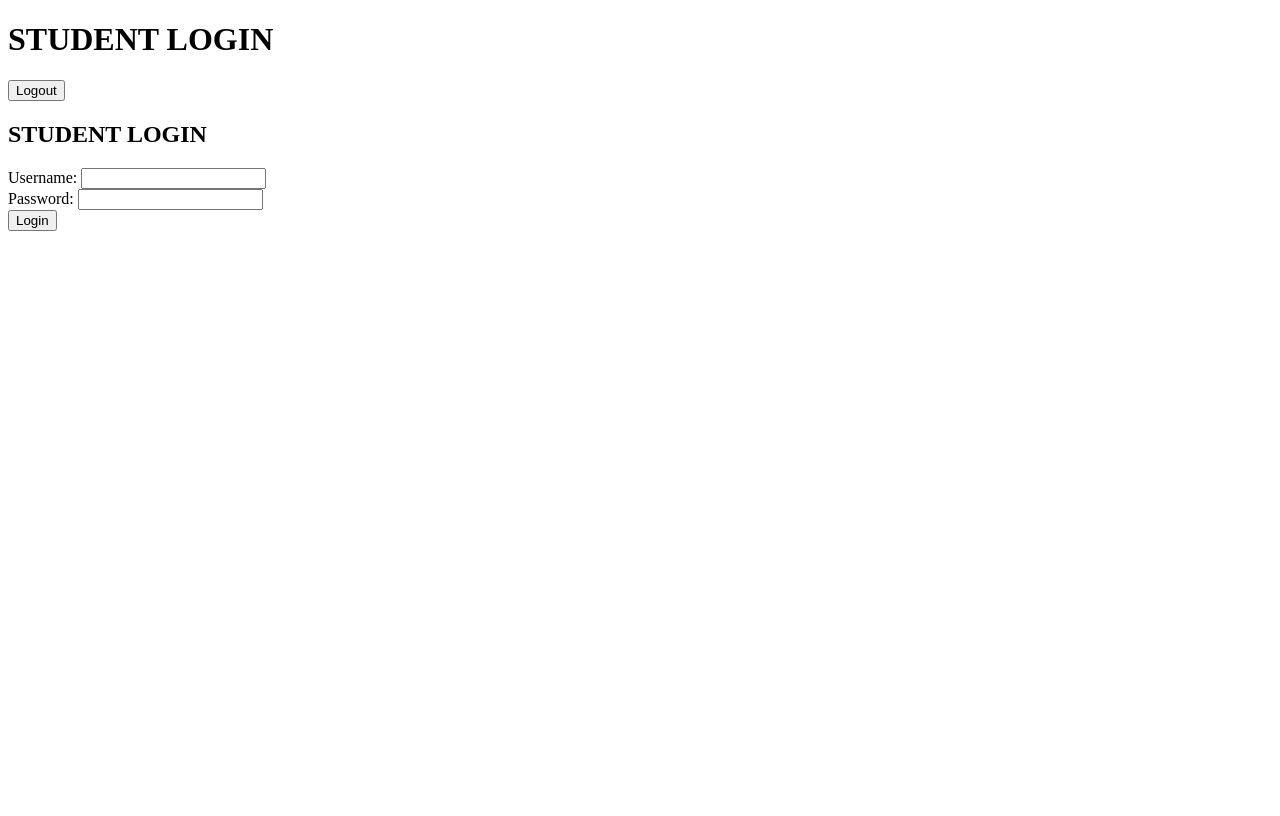
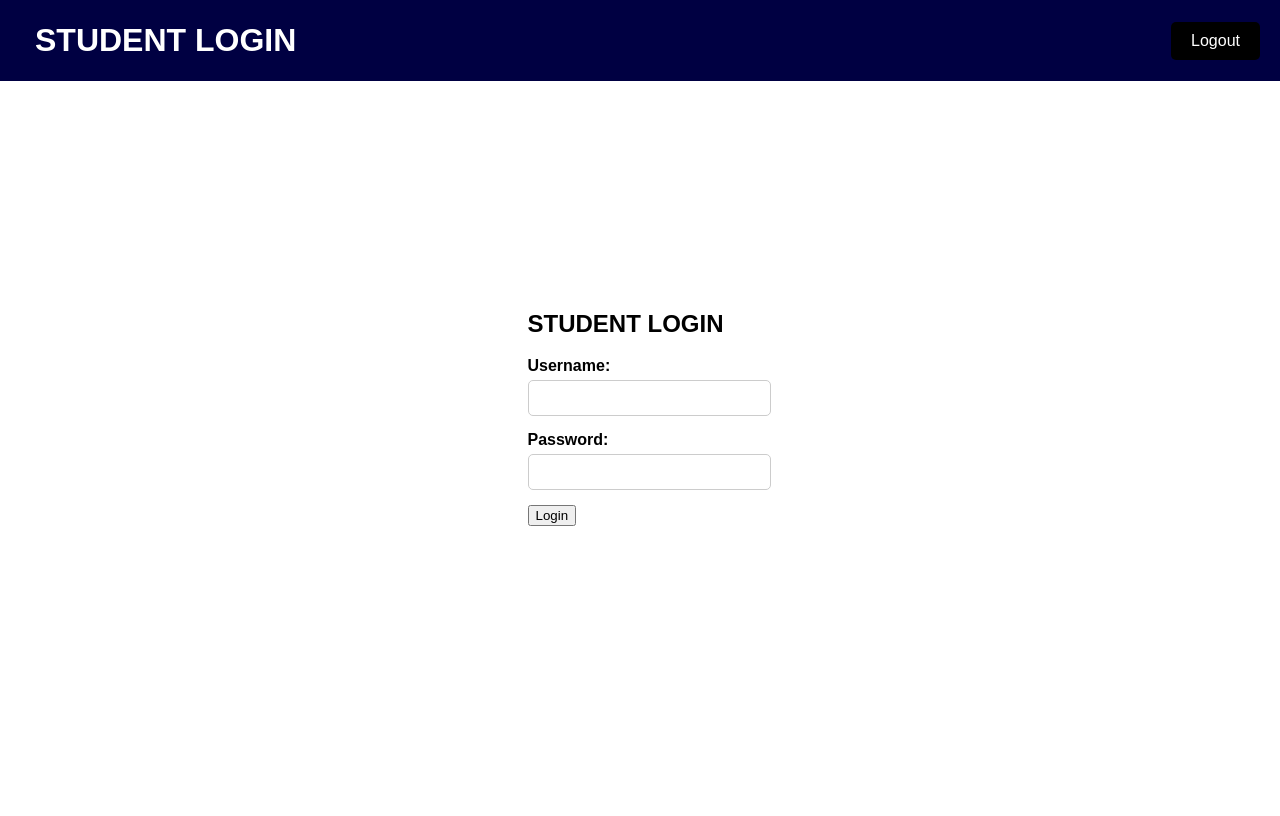
Before and after one commit to KhushiJain2004/Attendance-management-system-Devops-lab-, a Django app: page /StudentLogin in a window 1280 px wide. Before the commit the page ends 231 px from the top, so only its background shows below. Run offline with Django 4.2, Linux system fonts and the light colour scheme.

Commit message:
Update Studentlogin.html

```diff
--- a/ATTENDANCE_MANAGEMENT_SYSTEM/template/Studentlogin.html
+++ b/ATTENDANCE_MANAGEMENT_SYSTEM/template/Studentlogin.html
@@ -1,6 +1,95 @@
 <!DOCTYPE html>
 <html lang="en">
+<head>
+    <meta charset="UTF-8">
+    <meta name="viewport" content="width=device-width, initial-scale=1.0">
+    <title>Student Profile</title>
+    <style>
+        body {
+            font-family: Arial, sans-serif;
+            background-color: #ffffff;
+            padding: 0;
+            display: flex;
+            justify-content: center;
+            align-items: center;
+            height: 100vh;
+        }
 
+        .navbar {
+            background-color: rgb(0, 0, 66);
+            color: white;
+            padding: 7px 20px;
+            text-align: left;
+            width: 100%;
+            position: fixed;
+            top: 0;
+            box-sizing: border-box;
+            display: flex;
+            justify-content: space-between;
+            align-items: center;
+        }
+
+        .navbar h1 {
+            margin: 15px;
+        }
+
+        .btn-logout {
+            background-color: #000000;
+            color: white;
+            border: none;
+            padding: 10px 20px;
+            font-size: 16px;
+            border-radius: 5px;
+            cursor: pointer;
+        }
+
+        .profile-container {
+            background-color: #ffffff;
+            padding: 80px;
+            border-radius: 52px;
+            box-shadow: 0px 0px 10px 0px rgba(0, 0, 0, 0.1);
+        }
+
+        .profile-container h2 {
+            text-align: center;
+            margin-bottom: 20px;
+        }
+
+        .form-group {
+            margin-bottom: 15px;
+        }
+
+        .form-group label {
+            font-weight: bold;
+            display: block;
+            margin-bottom: 5px;
+        }
+
+        .form-group input[type="text"],
+        .form-group input[type="password"],
+        .form-group select {
+            width: 100%;
+            padding: 8px;
+            font-size: 16px;
+            border: 1px solid #ccc;
+            border-radius: 5px;
+        }
+
+        .btn-save {
+            background-color: #4caf50;
+            color: white;
+            border: none;
+            padding: 10px 20px;
+            font-size: 16px;
+            border-radius: 5px;
+            cursor: pointer;
+        }
+
+        .btn-save:hover {
+            background-color: #45a049;
+        }
+    </style>
+</head>
 <body>
     <div class="navbar">
         <h1>STUDENT LOGIN</h1>
```
